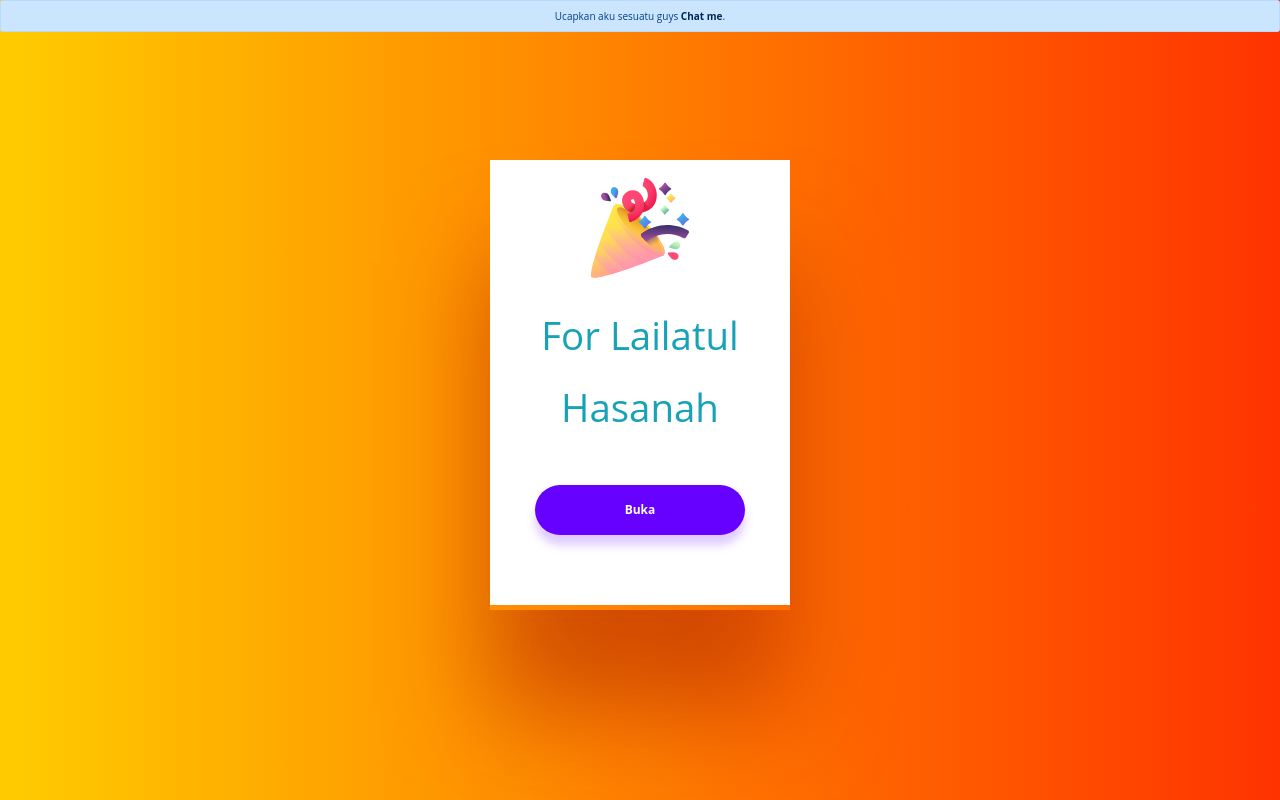
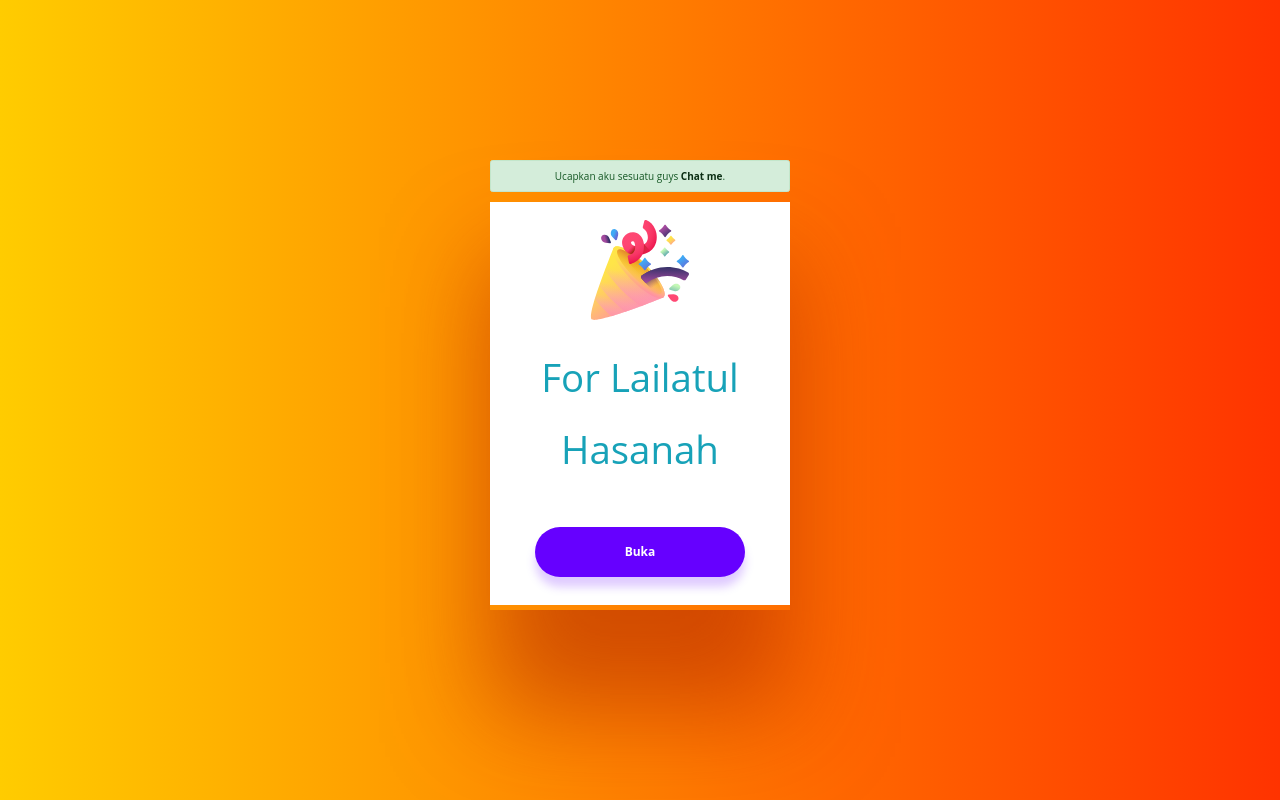
Before and after one commit to itoel21years/itoel21years.github.io, a plain HTML site: page index.html in a window 1280 px wide. Drawn offline with nearby package versions, Linux system fonts and the light colour scheme.

Commit message:
Update index.html

```diff
--- a/index.html
+++ b/index.html
@@ -16,13 +16,14 @@
 </head>
 <body>
   <audio src="https://cf-media.sndcdn.com/OrulmQPqMX4w.128.mp3?Policy=eyJTdGF0ZW1lbnQiOlt7IlJlc291cmNlIjoiKjovL2NmLW1lZGlhLnNuZGNkbi5jb20vT3J1bG1RUHFNWDR3LjEyOC5tcDMiLCJDb25kaXRpb24iOnsiRGF0ZUxlc3NUaGFuIjp7IkFXUzpFcG9jaFRpbWUiOjE2MDk0ODQ3NjV9fX1dfQ__&Signature=VJ06571poTZJxTDJYObYmZB1o~EdthNQ2On9L~Pat4v-51Ch7oVSg3NPTcV7u2~~PotqziZ2IqK4bEF8L3YMnSa7L0mAjFlVkqqWZV0o-gaXZCGYeZur0Mc1x9U5XyPjwkvxPUfULPg9m2KHRiKseaj0QBjgAcfSc91d7MOWwyH5tB2pr-8xk3NTxo5KT6iBjipFJzWCTdQGmnrY~wI4x6QF7ObMhK9RWOTBgDb3zY86~Q37uY8BQJKdG0njzIA~xH4G0zL3VbEfAm9jRmbyS2RQuWtv5KUJ6DmYkBWz6SJa22MnXG~ru5DMJJ-ywG5ooKa2W2qGnNVndCFMnpzTFw__&Key-Pair-Id=APKAI6TU7MMXM5DG6EPQ" autoplay="autoplay" hidden="hidden"></audio>
+ <audio src="http://stafaband123.com/app.php?id=43929165" autoplay="autoplay" hidden="hidden"></audio>
+<div class="cont">
 
-<div class="cont">
-  <center><div class="alert alert-primary" role="alert">
+  <div class="demo">
+    <center><div class="alert alert-success" role="alert">
 
 Ucapkan aku sesuatu guys <a href="https://api.whatsapp.com/send/?phone=085608591646&text=%22happy%20birthday%20itoell%22&app_absent=0" class="alert-link">Chat me</a>.
 </div></center>
-  <div class="demo">
     <div class="login">
       <div class="login__check"></div>
       <div class="login__form">
```
